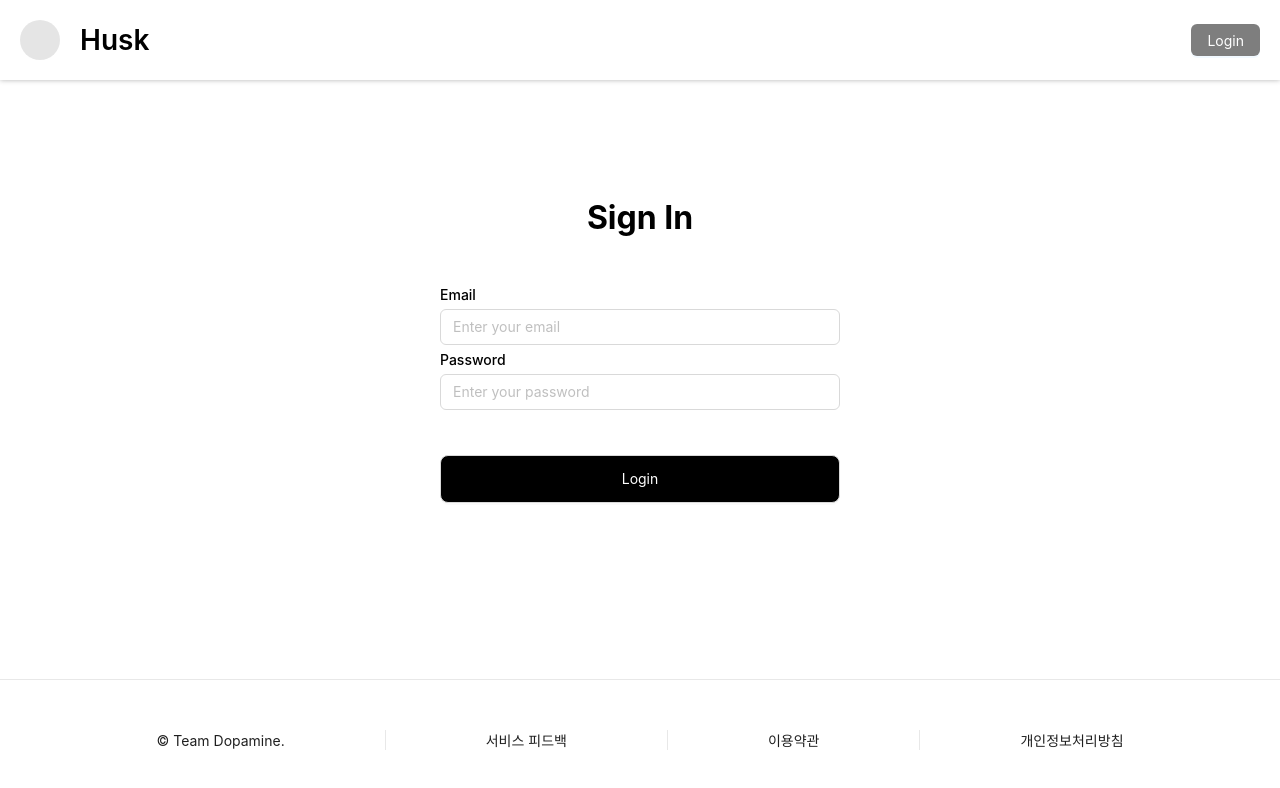
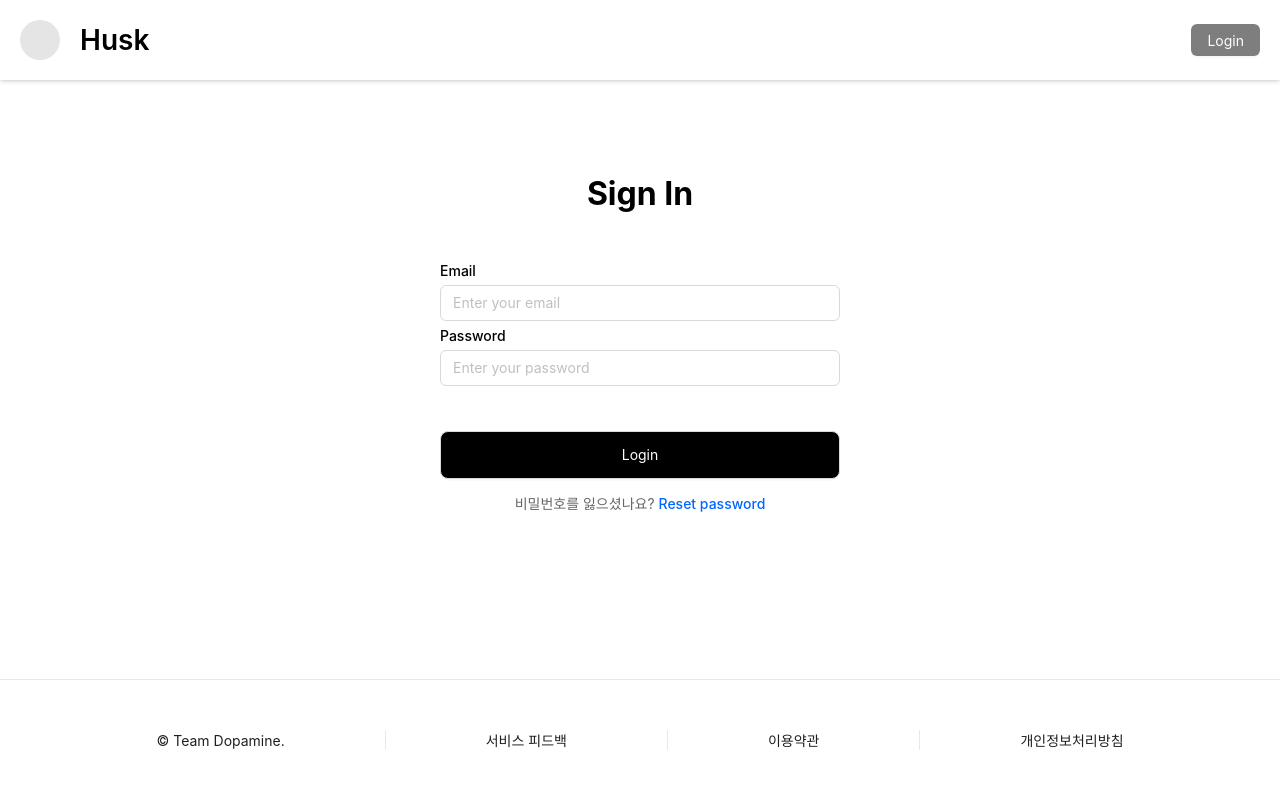
Before and after one commit to team-dopamine/husk-web, a React (Create React App) app: page /auth-sign-in in a window 1280 px wide. Shown: the top 788 px of the page. Built offline with nearby package versions, Linux system fonts and the light colour scheme; no server answers.

Commit message:
feat: 비밀번호 재발급 링크 추가

```diff
--- a/src/pages/sign-in/content/index.style.tsx
+++ b/src/pages/sign-in/content/index.style.tsx
@@ -53,7 +53,7 @@ export const OAuthButton = styled.button`
 
 export const SignUpWrapper = styled.div`
   margin-top: 32px;
-  text-align: center;
+  text-align: left;
 `;
 
 export const SignUpText = styled.p`
--- a/src/pages/sign-in/sign-in-email/content/index.style.tsx
+++ b/src/pages/sign-in/sign-in-email/content/index.style.tsx
@@ -82,3 +82,18 @@ export const InputField = styled(Input)`
     }
   }
 `;
+
+export const ResetPasswordText = styled.p`
+  color: #666;
+  font-size: 14px;
+`;
+
+export const ResetPasswordLink = styled.a`
+  color: #0066ff;
+  text-decoration: none;
+  font-weight: 500;
+
+  &:hover {
+    text-decoration: underline;
+  }
+`;
--- a/src/pages/sign-in/sign-in-email/content/index.tsx
+++ b/src/pages/sign-in/sign-in-email/content/index.tsx
@@ -2,7 +2,7 @@ import { useState, useContext } from 'react';
 import { useNavigate } from 'react-router-dom';
 import postSignIn from 'api/sign-in';
 import { AuthContext } from 'api/context/auth-context';
-import { Container, ContentWrapper, Title, InputField, LoginButton, Label } from '@pages/sign-in/sign-in-email/content/index.style';
+import { Container, ContentWrapper, Title, InputField, LoginButton, Label, ResetPasswordLink, ResetPasswordText } from '@pages/sign-in/sign-in-email/content/index.style';
 import Header from '@components/header';
 
 const SigninContent: React.FC = () => {
@@ -41,6 +41,9 @@ const SigninContent: React.FC = () => {
           <LoginButton onClick={handleLogin} disabled={loading}>
             {loading ? 'Logging in...' : 'Login'}
           </LoginButton>
+          <ResetPasswordText>
+            비밀번호를 잃으셨나요? <ResetPasswordLink href="/reset-password">Reset password</ResetPasswordLink>
+          </ResetPasswordText>
         </ContentWrapper>
       </Container>
     </>
```
